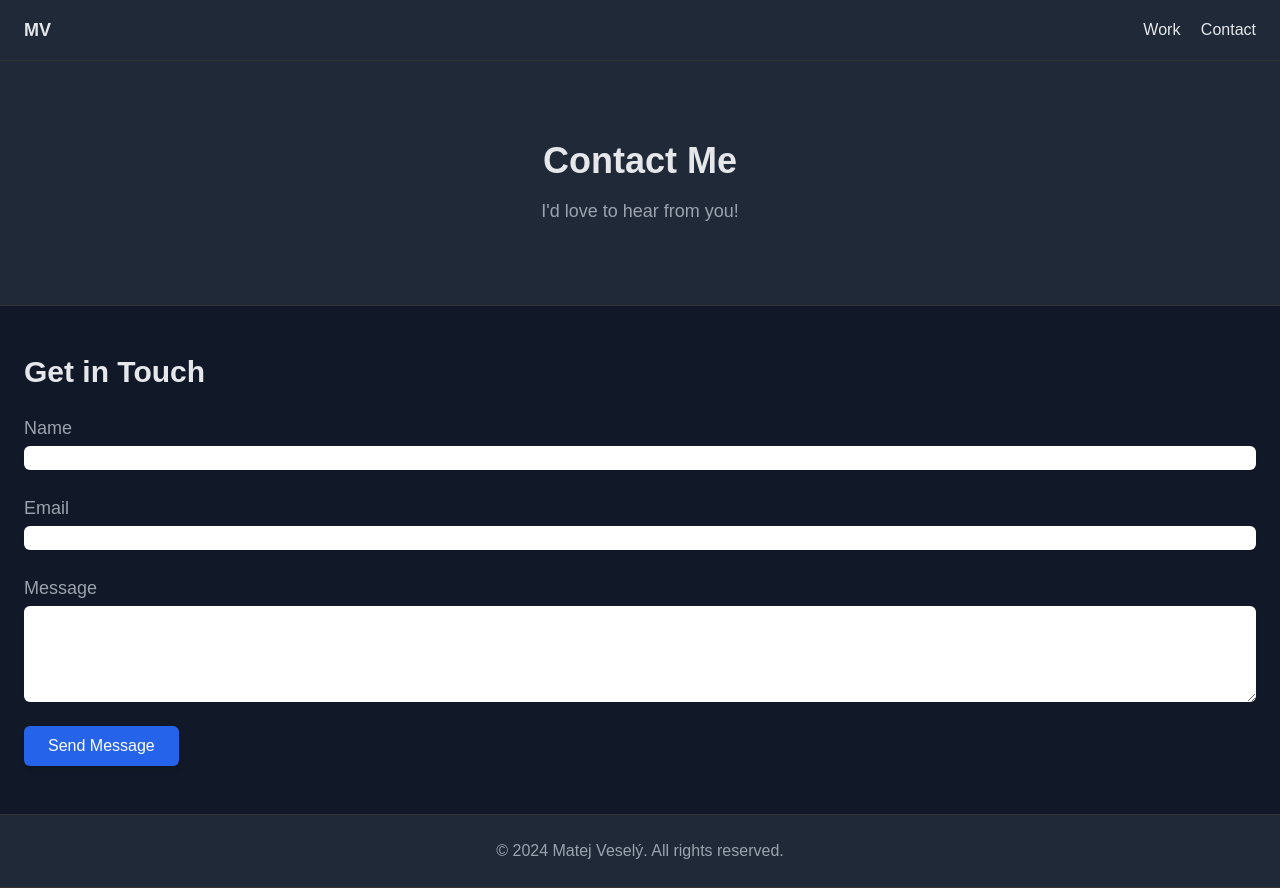
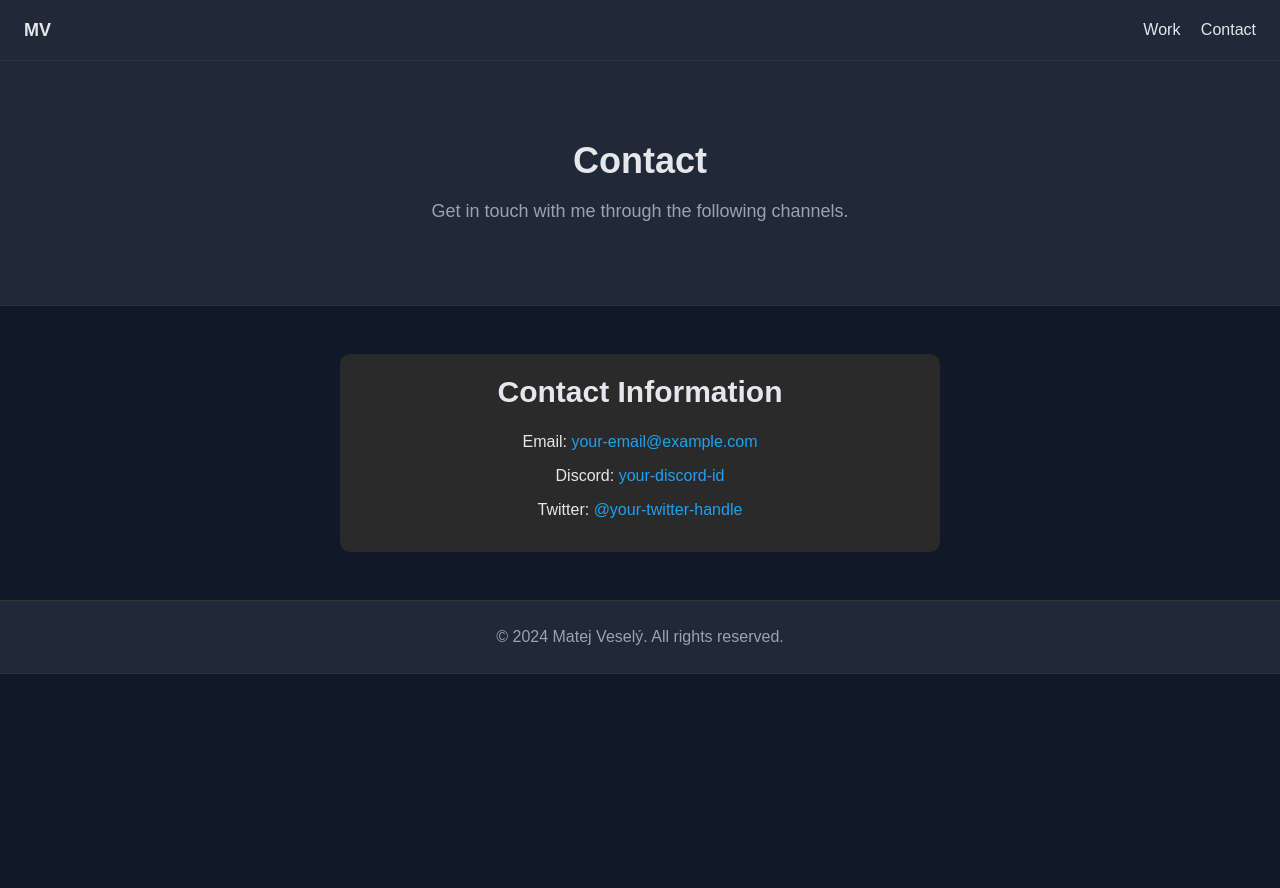
Before and after one commit to Zequi32/NOMADGRAPH, a website: page contact.html in a window 1280 px wide. After the commit the page ends 800 px from the top, so only its background shows below. Drawn offline with Linux system fonts and the light colour scheme.

Commit message:
Updated contact.html with contact information and links

```diff
--- a/contact.html
+++ b/contact.html
@@ -4,49 +4,79 @@
   <meta charset="UTF-8">
   <meta name="viewport" content="width=device-width, initial-scale=1.0">
   <title>Contact</title>
-  <link href="css/tailwind.css" rel="stylesheet"> <!-- Tailwind CSS file -->
-  <link href="css/styles.css" rel="stylesheet"> <!-- Custom styles -->
+  <link href="../../css/tailwind.css" rel="stylesheet">
+  <link href="../../css/styles.css" rel="stylesheet">
+  <style>
+    body {
+      font-family: Arial, sans-serif;
+      background-color: #1a1a1a; /* Dark background for the whole page */
+      color: #ffffff; /* Light text color for contrast */
+    }
+
+    header, footer, nav {
+      background-color: #1e1e1e; /* Slightly lighter dark color for headers, footers, and nav */
+      border-bottom: 1px solid #333; /* Adds a border under the header */
+    }
+
+    footer {
+      border-top: 1px solid #333; /* Adds a border above the footer */
+    }
+
+    .contact-info {
+      max-width: 600px;
+      margin: 0 auto;
+      text-align: center;
+      padding: 20px;
+      background-color: #2a2a2a;
+      border-radius: 10px;
+    }
+
+    .contact-info h2 {
+      margin-bottom: 20px;
+    }
+
+    .contact-info p {
+      margin-bottom: 10px;
+    }
+
+    .contact-info a {
+      color: #1da1f2; /* Twitter blue color */
+      text-decoration: none;
+    }
+
+    .contact-info a:hover {
+      text-decoration: underline;
+    }
+  </style>
 </head>
 <body class="bg-gray-900 text-gray-200">
 
   <!-- Navigation -->
   <nav class="flex justify-between items-center py-4 px-6 bg-gray-800 shadow-md">
     <div class="text-lg font-semibold">
-      <a href="index.html" class="text-gray-200">MV</a>
+      <a href="../../index.html" class="text-gray-200">MV</a>
     </div>
     <div class="space-x-4">
-      <a href="work.html" class="text-gray-200">Work</a>
-      <a href="contact.html" class="text-gray-200">Contact</a>
+      <a href="../../work.html" class="text-gray-200">Work</a>
+      <a href="../../contact.html" class="text-gray-200">Contact</a>
     </div>
   </nav>
 
   <!-- Header -->
   <header class="text-center py-20 bg-gray-800">
-    <h1 class="text-4xl font-bold mb-4">Contact Me</h1>
-    <p class="text-lg text-gray-400">I'd love to hear from you!</p>
+    <h1 class="text-4xl font-bold mb-4">Contact</h1>
+    <p class="text-lg text-gray-400">Get in touch with me through the following channels.</p>
   </header>
 
   <!-- Main Content -->
   <main class="container mx-auto px-6">
     <section class="my-12">
-      <h2 class="text-3xl font-semibold mb-6">Get in Touch</h2>
-      <form action="#" method="POST" class="space-y-6">
-        <div>
-          <label for="name" class="block text-lg font-medium text-gray-400">Name</label>
-          <input type="text" id="name" name="name" class="mt-1 block w-full border-gray-600 rounded-md shadow-sm">
-        </div>
-        <div>
-          <label for="email" class="block text-lg font-medium text-gray-400">Email</label>
-          <input type="email" id="email" name="email" class="mt-1 block w-full border-gray-600 rounded-md shadow-sm">
-        </div>
-        <div>
-          <label for="message" class="block text-lg font-medium text-gray-400">Message</label>
-          <textarea id="message" name="message" rows="4" class="mt-1 block w-full border-gray-600 rounded-md shadow-sm"></textarea>
-        </div>
-        <div>
-          <button type="submit" class="px-6 py-2 bg-blue-600 text-white rounded-md shadow-md hover:bg-blue-700">Send Message</button>
-        </div>
-      </form>
+      <div class="contact-info">
+        <h2 class="text-3xl font-semibold">Contact Information</h2>
+        <p>Email: <a href="mailto:your-email@example.com">your-email@example.com</a></p>
+        <p>Discord: <a href="https://discord.com/users/your-discord-id" target="_blank">your-discord-id</a></p>
+        <p>Twitter: <a href="https://twitter.com/your-twitter-handle" target="_blank">@your-twitter-handle</a></p>
+      </div>
     </section>
   </main>
 
```
